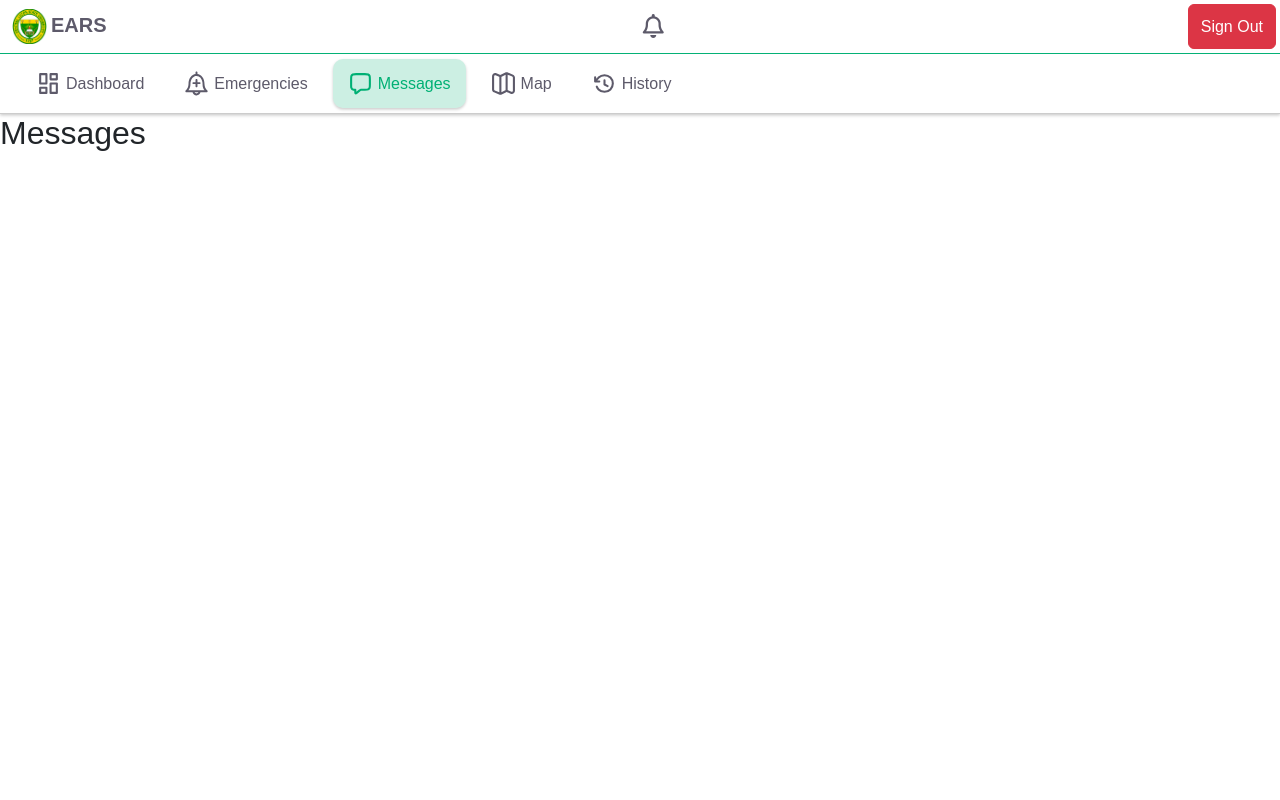
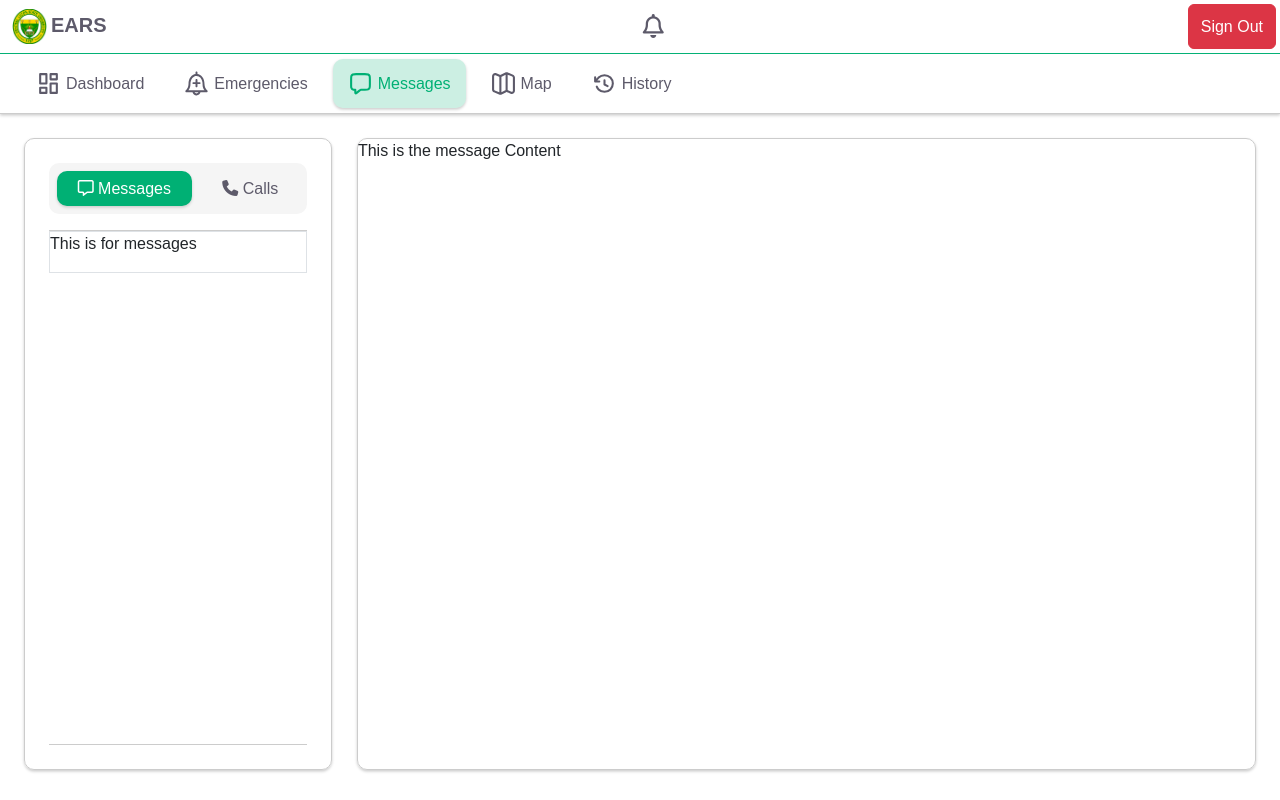
Before and after one commit to clark-jrb/Project-Emergency-Alert-and-Response-System, a React (Create React App) app in the folder client/: page /usf/messages in a window 1280 px wide. Built offline with nearby package versions, Linux system fonts and the light colour scheme; no server answers; the database is empty.

Commit message:
messages (initial)

```diff
--- a/client/src/components/History.js
+++ b/client/src/components/History.js
@@ -7,7 +7,7 @@ import { FilterRequestsProvider } from '../context/RequestsFilterContext'
 
 const History = () => {
     return (
-        <div className='history-content border p-4'>
+        <div className='history-content p-4'>
             <FilterRequestsProvider>
                 <HistoryFilters/>
                 <HistoryDatas/>
--- a/client/src/components/Messages.js
+++ b/client/src/components/Messages.js
@@ -1,11 +1,17 @@
 import React from 'react'
 import '../styles/messages.css'
 import 'bootstrap/dist/css/bootstrap.min.css'
+import MessagesList from '../views/Messages/messages-list'
+import MessagesContent from '../views/Messages/messages-content'
+import { FilterListProvider } from '../context/FilterListContext'
 
 const Messages = () => {
     return (
-        <div>
-            <h2>Messages</h2>
+        <div className='messages-content p-4'>
+            <FilterListProvider>
+                <MessagesList/>
+                <MessagesContent/>
+            </FilterListProvider>
         </div>
     )
 }
--- a/client/src/context/FilterListContext.js
+++ b/client/src/context/FilterListContext.js
@@ -8,13 +8,23 @@ export const useFilterListContext = () => {
 
 export const FilterListProvider = ({ children }) => {
     const [activeFilter, setActiveFilter] = useState('New')
+    const [activeMessFilter, setActiveMessFilter] = useState('Messages')
 
     const setTheFilter = (id) => {
         setActiveFilter(id)
     }
 
+    const setTheMessFilter = (id) => {
+        setActiveMessFilter(id)
+    }
+
     return (
-    <FilterListContext.Provider value={{ activeFilter, setTheFilter }}>
+    <FilterListContext.Provider value={{
+        activeFilter,
+        setTheFilter,
+        activeMessFilter,
+        setTheMessFilter
+    }}>
         {children}
     </FilterListContext.Provider>
     )
--- a/client/src/styles/messages.css
+++ b/client/src/styles/messages.css
@@ -1,13 +1,62 @@
-:root {
-    --green: #00b074;
-    --font-text: #5d5a6a;
-    --nav-top: #008e5f;
-    --yellow: #F7C604;
-    --red: #FE5B5B;
-    --blue: #2D9CDB;
 
-    --light-green: #d9f3ea;
-    --light-red: #f9bdbd;
-    --light-blue: #9cdbff;
-    --light-yellow: #fff2be;
+.messages-content {
+    height: 100%;
+    display: flex;
+    justify-content: center;
+    align-items: center;
+    gap: 25px;
 }
+
+.mess-list {
+    height: 100%;
+    width: 25%;
+    border: #ccc solid 1px;
+    border-radius: 10px;
+    box-shadow: 0 1.5px 3px 0 #ccc;
+    flex-direction: column;
+}
+
+.mess-content {
+    height: 100%;
+    width: 73%;
+    border: #ccc solid 1px;
+    border-radius: 10px;
+    box-shadow: 0 1.5px 3px 0 #ccc;
+}
+
+/* MESSAGES LIST  */
+.mess-sections {
+    background-color: whitesmoke;
+    display: flex;
+    border-radius: 10px;
+    gap: 10px;
+}
+
+.messages-section, .calls-section {
+    display: flex;
+    justify-content: center;
+    align-items: center;
+    border-radius: 10px;
+    /* background-color: var(--green); */
+    color: var(--font-text);
+}
+
+.messages-section:hover, .calls-section:hover {
+    cursor: pointer;
+}
+
+.messages-section.active, .calls-section.active {
+    background-color: var(--green);
+    color: white;
+    box-shadow: 0 1.5px 3px 0 #ccc;
+}
+
+/* MESSAGES CONTENT  */
+
+.mess-calls {
+    flex-direction: column;
+    border-top: #ccc 1px solid;
+    border-bottom: #ccc 1px solid;
+    height: 100%;
+    overflow: auto;
+}
--- a/client/src/views/History/history-datas.js
+++ b/client/src/views/History/history-datas.js
@@ -68,14 +68,14 @@ const HistoryDatas = () => {
                                             "yellow" : data.emergency_level === '4' ?
                                             "red" : "N/A"
                                         }`}>
-                                        {data.emergency_level}
+                                        L{data.emergency_level}
                                     </div>
                                 </td>
                                 <td className='table-date'>{data.date}</td>
                                 <td className='table-time'>{data.time}</td>
                                 <td className='table-ET'>{data.emergency_type}</td>
                                 <td className='userID-text px-3'>{data.userID}</td>
-                                <td className='data-status'>• {data.status}</td>
+                                <td className='data-status'><i className="fa-solid fa-check"></i> {data.status}</td>
                             </tr>
                         ))}
                     </tbody>
--- /dev/null
+++ b/client/src/views/Messages/get-calls.js
@@ -0,0 +1,11 @@
+import React from 'react'
+
+const GetCalls = () => {
+    return (
+        <div className='get-calls'>
+            <p>This is for calls</p>
+        </div>
+    )
+}
+
+export default GetCalls
--- /dev/null
+++ b/client/src/views/Messages/get-messages.js
@@ -0,0 +1,13 @@
+import React from 'react'
+
+const GetMessages = () => {
+    return (
+        <div className='get-messages'>
+            <div className='message-person border'>
+                <p>This is for messages</p>
+            </div>
+        </div>
+    )
+}
+
+export default GetMessages
--- /dev/null
+++ b/client/src/views/Messages/messages-content.js
@@ -0,0 +1,11 @@
+import React from 'react'
+
+const MessagesContent = () => {
+    return (
+        <div className='mess-content'>
+            <p>This is the message Content</p>
+        </div>
+    )
+}
+
+export default MessagesContent
--- /dev/null
+++ b/client/src/views/Messages/messages-list.js
@@ -0,0 +1,35 @@
+import React from 'react'
+import GetMessages from './get-messages'
+import GetCalls from './get-calls'
+import { useFilterListContext } from '../../context/FilterListContext'
+
+const MessagesList = () => {
+    const { activeMessFilter, setTheMessFilter } = useFilterListContext()
+
+    const handleClick = (component) => {
+        setTheMessFilter(component)
+    }
+
+    return (
+        <div className='mess-list d-flex p-4'>
+            <div className='mess-sections p-2'>
+                <div className={`messages-section flex-fill p-2 ${activeMessFilter === 'Messages' ? 'active' : ''}`} onClick={() => handleClick('Messages')}>
+                    <h6 className='m-0'>
+                        <i className="fa-regular fa-message"></i> Messages
+                    </h6>
+                </div>
+                <div className={`calls-section flex-fill p-2 ${activeMessFilter === 'Calls' ? 'active' : ''}`} onClick={() => handleClick('Calls')}>
+                    <h6 className='m-0'>
+                        <i className="fa-solid fa-phone"></i> Calls
+                    </h6>
+                </div>
+            </div>
+            <div className='mess-calls d-flex mt-3'>
+                {activeMessFilter === 'Messages' && <GetMessages/>}
+                {activeMessFilter === 'Calls' && <GetCalls />}
+            </div>
+        </div>
+    )
+}
+
+export default MessagesList
```
Also changed, not shown: client/src/styles/history.css (+0 -12 lines).
